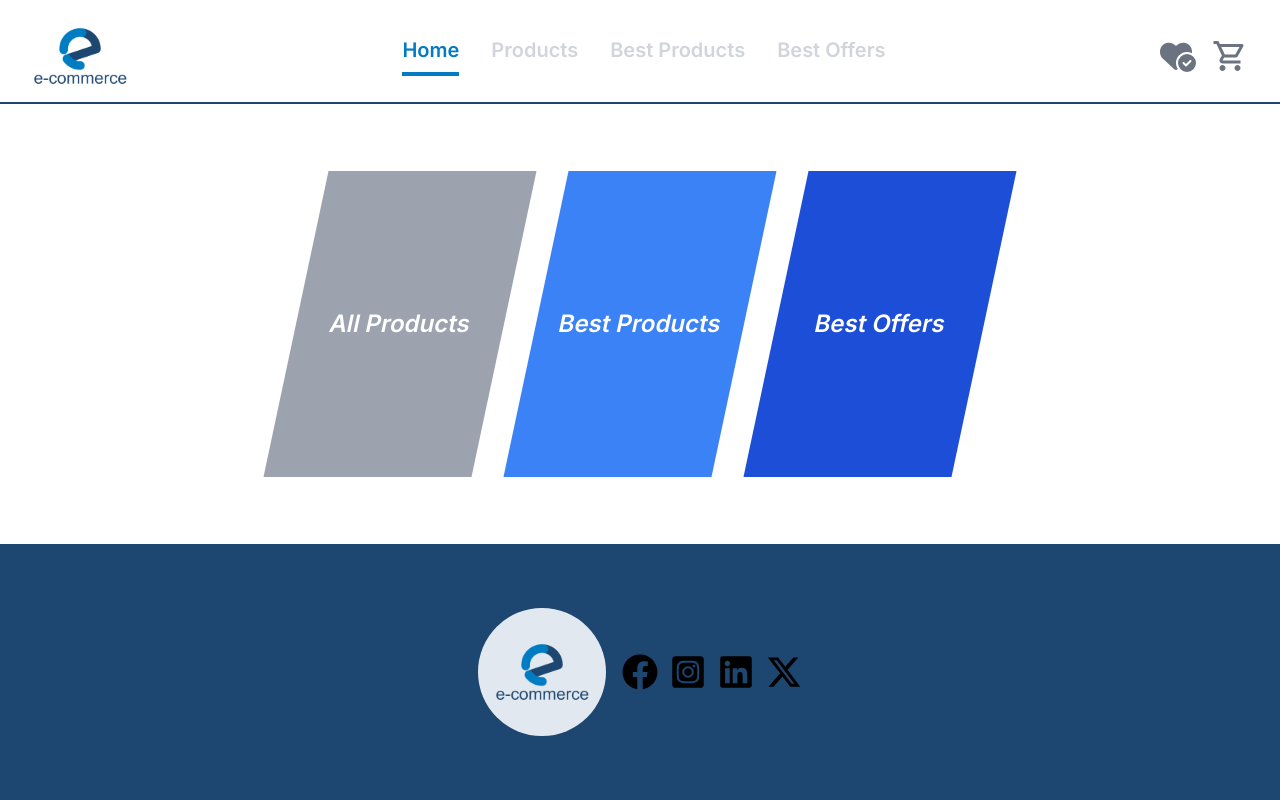
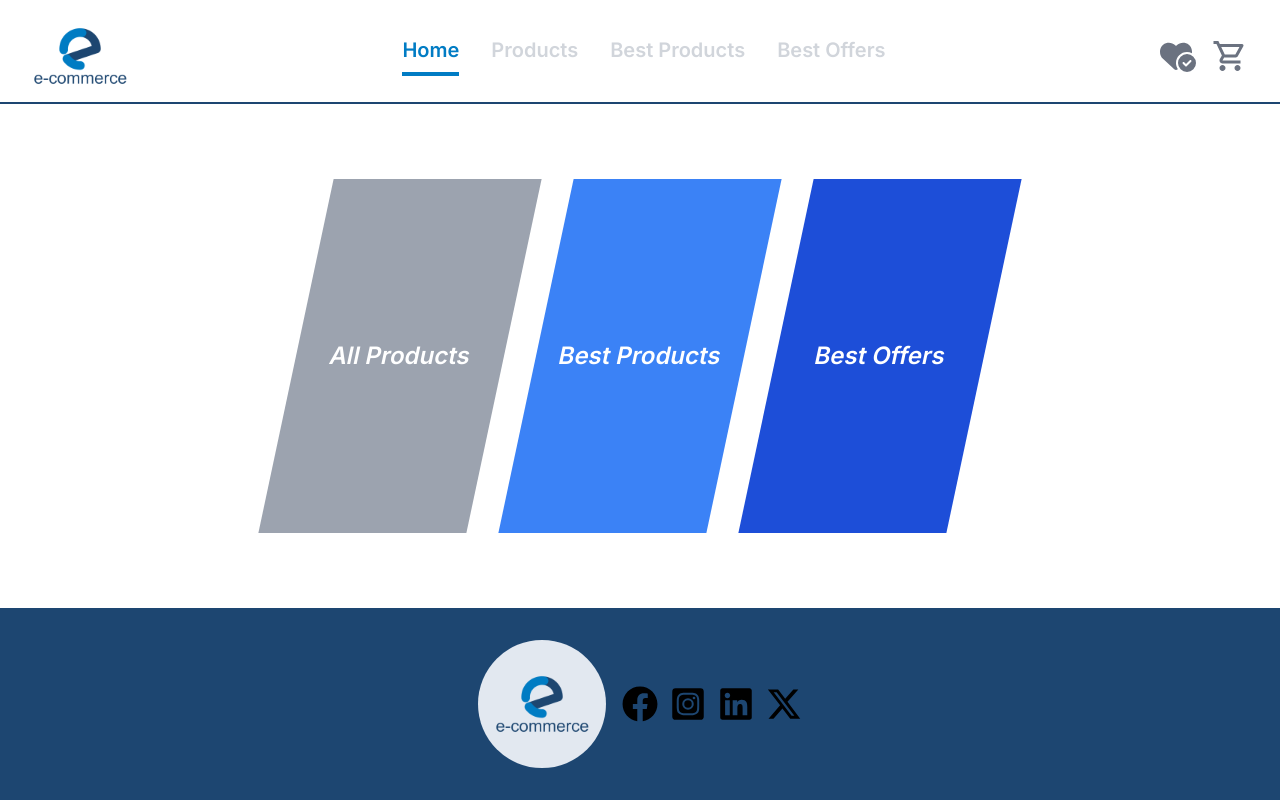
Before and after one commit to atta-hamamah/e-commerce, a Next.js app: page / in a window 1280 px wide. Built offline with nearby package versions, Linux system fonts and the light colour scheme.

Commit message:
height fix

```diff
--- a/src/app/layout.tsx
+++ b/src/app/layout.tsx
@@ -20,7 +20,7 @@ export default function RootLayout({
     <html lang="en">
       <body className={inter.className}>
         <Nav />
-        <div className="!min-h-[calc(100vh-360px)]">
+        <div className="!min-h-[calc(100vh-296px)]">
           <ProductProvider>
             {children}
           </ProductProvider>
--- a/src/app/page.tsx
+++ b/src/app/page.tsx
@@ -9,7 +9,7 @@ export const metadata: Metadata = {
 export default function Home() {
 
   return (
-    <main className=' bg-white w-full h-[calc(100vh-360px)] flex flex-col md:flex-row items-center justify-center gap-2 lg:gap-8'>
+    <main className=' bg-white w-full h-[calc(100vh-296px)] flex flex-col md:flex-row items-center justify-center gap-2 lg:gap-8'>
       <Link
         className=" h-20 md:h-[75%] py-2 border-y-4 border-transparent  hover:z-10 hover:border-t-blue-500 hover:border-b-[#1d4671] hover:scale-125 -skew-x-12 duration-300 "
         href='/products?page=1'>
--- a/src/components/Favorites.tsx
+++ b/src/components/Favorites.tsx
@@ -1,10 +1,10 @@
 'use client'
 import React from 'react'
 import { useProductContext } from '../app/context/ProductContext'
+import Link from 'next/link'
 
 function Favorites() {
     const { cart, favorites, removeFromFavorites, addToCart } = useProductContext()
-
     return (
         <main className="container mx-auto p-4">
             <h1 className="text-3xl font-bold mb-4">Your Favorites</h1>
@@ -14,12 +14,15 @@ function Favorites() {
                 <div className=" grid grid-cols-5 gap-4">
                     {favorites.map((product) => {
                         const isInCart = cart.some(item => item.id === product.id);
-                        return (<div key={product.id} className="border text-sm p-4 rounded w-64 h-96 flex items-center flex-wrap">
+                        return (
+                            <div key={product.id} className="border text-sm p-4 rounded w-64 h-96 flex items-center flex-wrap">
+                                <Link href={`/products/${product.id}`}>
                                     <img
                                         src={product.thumbnail}
                                         alt={product.title}
                                         className=" w-full mb-4 w-52 h-52"
                                     />
+                                </Link>
                                 <p className=" text-base font-semibold w-full">{product.title}</p>
                                 <p className="text-gray-600 mb-4 w-full ">${product.price.toFixed(2)}</p>
                                 <div className="flex justify-between w-full">
--- a/src/components/Footer.tsx
+++ b/src/components/Footer.tsx
@@ -6,7 +6,7 @@ import { FaXTwitter } from "react-icons/fa6";
 
 export default function Footer() {
     return (
-        <main className=' h-64 px-8 py-16 bg-[#1d4671] flex items-center justify-center gap-4  '>
+        <main className=' h-48 px-8 py-8 bg-[#1d4671] flex items-center justify-center gap-4  '>
             <div className=' bg-slate-200 rounded-full h-32 w-32 flex items-center justify-center'>
                 <Image
                     src={'/logo.png'}
```
Lines whose indentation alone changed are shown as unchanged.
